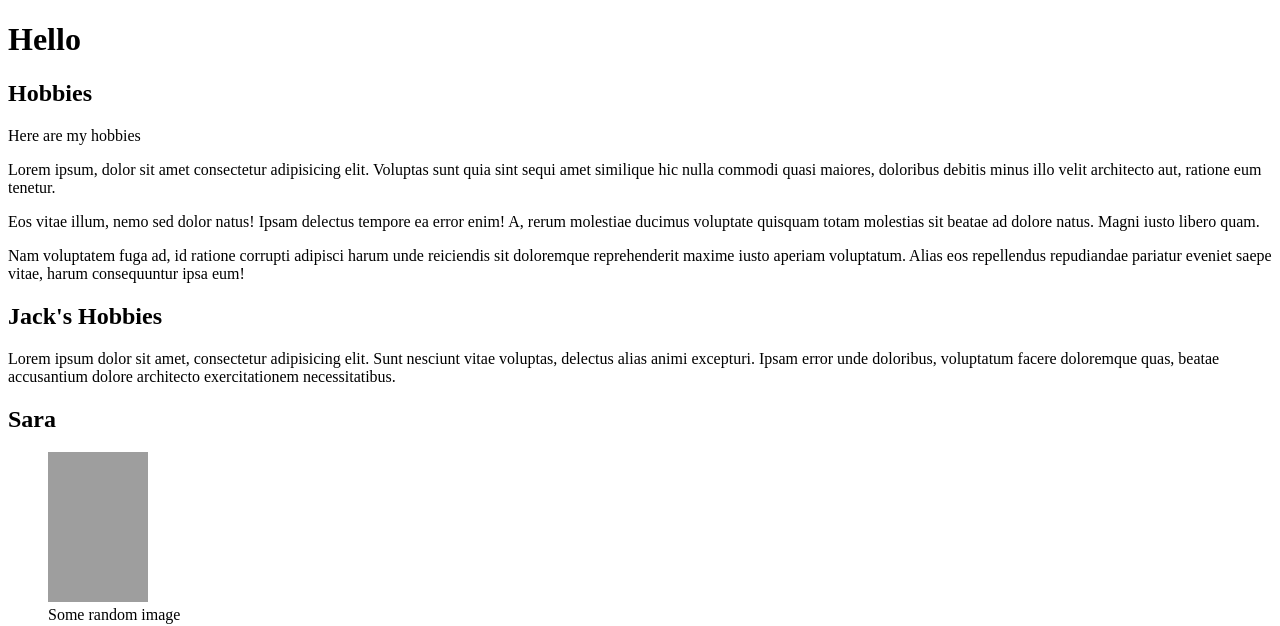
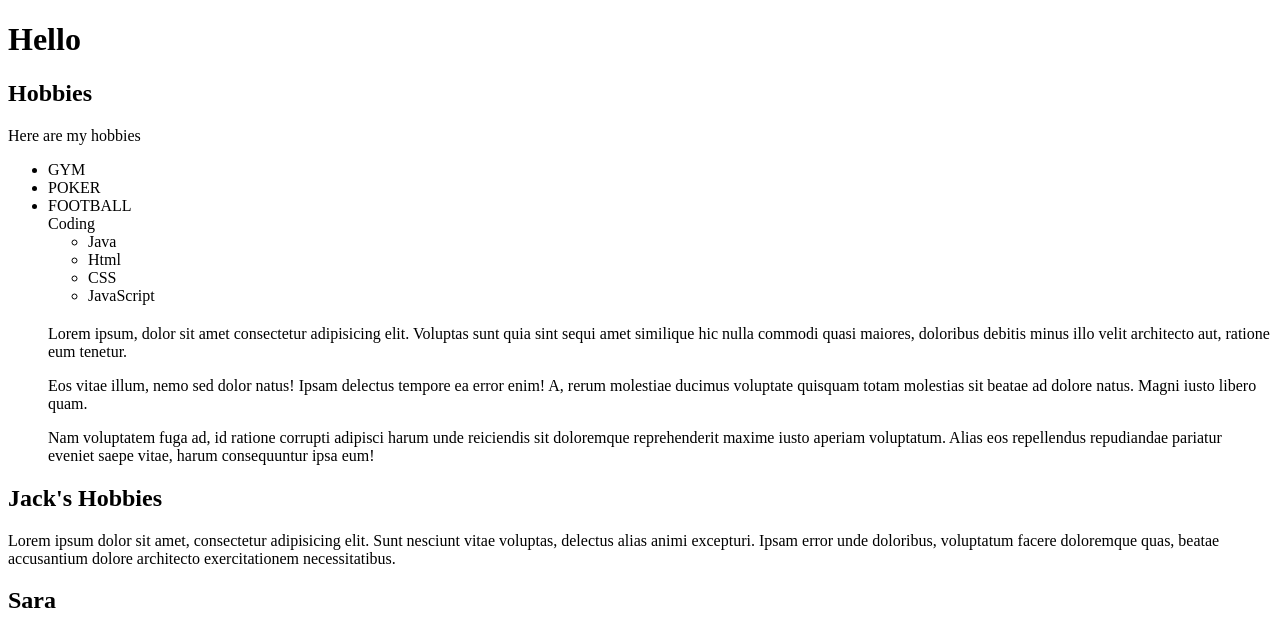
Before and after one commit to YasKas1991/Bio, a plain HTML site: page index.html in a window 1280 px wide. Shown: the top 626 px of the page. Drawn offline with Linux system fonts and the light colour scheme; grey boxes are pictures that could not be loaded.

Commit message:
Add hobbies list

```diff
--- a/index.html
+++ b/index.html
@@ -13,9 +13,33 @@
       Hello
     </h1>
 
-    <section id="manav">
-      <h2>Hobbies</h2>
+    <section p-20>
+      <h2 class="font- semi-bold md:text- 4xl text-center text-2xl text-red-500">
+        Hobbies
+      </h2>
       <p>Here are my hobbies</p>
+
+      <ul class="list- ml-4 list-outside">
+        <li>GYM</li>
+        <li>POKER</li>
+        <li>FOOTBALL</li>
+
+        Coding
+        <ul class="list-inside list-disc">
+
+        <li>Java</li>
+        <li>Html</li>
+        <li>CSS</li>
+        <li>JavaScript</li>
+
+        </ul>
+
+        <section>
+        <h2>
+
+        </h2>
+
+      </section>
       <p>
         Lorem ipsum, dolor sit amet consectetur adipisicing elit. Voluptas sunt
         quia sint sequi amet similique hic nulla commodi quasi maiores,
```
